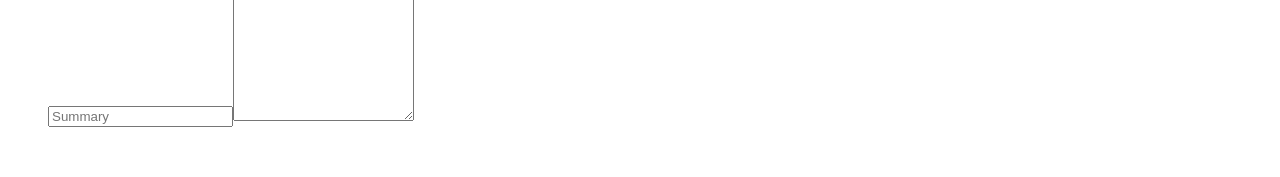
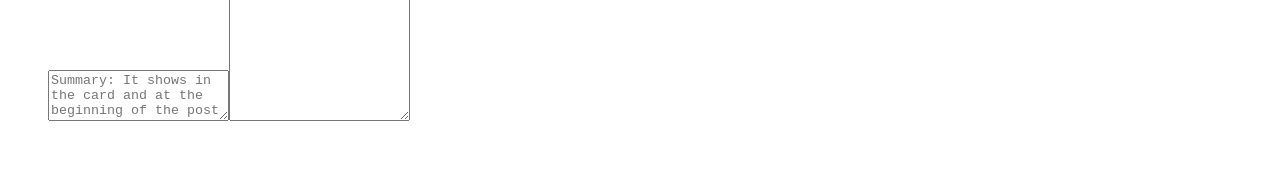
Before and after one commit to angelolucas/react-nanodegree-readable, a React (Create React App) app: page /create-post in a window 1280 px wide. Shown: the part 338-515 px from the top of the page. Built offline with nearby package versions, Linux system fonts and the light colour scheme; no server answers; what aphrodite-globals would draw is missing.

Commit message:
Input of post summary as a component

```diff
--- a/src/components/CreatePost.js
+++ b/src/components/CreatePost.js
@@ -10,7 +10,7 @@ import * as API from '../API'
 import { storePosts } from '../actions/posts'
 import { Columns, MainColumn, SideColumn } from './Grid/TwoColumns'
 import Navigation from './Navigation'
-import InputTitle from './inputs/InputTitle'
+import { InputTitle, InputSummary } from './inputs'
 
 class Create extends Component {
   handleSubmit = e => {
@@ -55,12 +55,7 @@ class Create extends Component {
             <MainColumn>
               <InputTitle />
 
-              <input
-                type="text"
-                placeholder="Summary"
-                name="summary"
-                autoComplete="off"
-              />
+              <InputSummary minRows={2} />
 
               <Textarea placeholder="body" minRows={10} name="body" />
             </MainColumn>
--- a/src/components/Post/Edit.js
+++ b/src/components/Post/Edit.js
@@ -6,7 +6,7 @@ import Textarea from 'react-textarea-autosize'
 import serializeForm from 'form-serialize'
 import { spaces, colors, buttons } from '../../theme'
 import { editPost, deletePost } from '../../actions/posts'
-import InputTitle from '../inputs/InputTitle'
+import { InputTitle, InputSummary } from '../inputs'
 
 class Edit extends Component {
   handleEdit = e => {
@@ -42,14 +42,8 @@ class Edit extends Component {
       <form onSubmit={this.handleEdit}>
         <InputTitle value={title} />
 
-        {/* Edit Summary */}
-        <Textarea
-          name="summary"
-          defaultValue={summary}
-          placeholder="Post Summary"
-        />
+        <InputSummary value={summary} />
 
-        {/* Edit Body */}
         <Textarea
           name="body"
           className={css(styles.body)}
--- a/src/components/Post/View.js
+++ b/src/components/Post/View.js
@@ -2,7 +2,7 @@ import React, { Component } from 'react'
 import PropTypes from 'prop-types'
 import { StyleSheet, css } from 'aphrodite/no-important'
 import ReactMarkdown from 'react-markdown'
-import { spaces, buttons } from '../../theme'
+import { colors, spaces, buttons } from '../../theme'
 
 class View extends Component {
   render() {
@@ -41,7 +41,9 @@ const styles = StyleSheet.create({
 
   summary: {
     padding: 10,
+    margin: 0,
     wordBreak: 'break-word',
+    color: colors.gray,
   },
 
   body: {
--- /dev/null
+++ b/src/components/inputs/InputSummary.js
@@ -0,0 +1,26 @@
+import React, { Component } from 'react'
+import PropTypes from 'prop-types'
+import Textarea from 'react-textarea-autosize'
+
+class InputSummary extends Component {
+  render() {
+    const { value, minRows = 1 } = this.props
+
+    return (
+      <Textarea
+        placeholder="Summary: It shows in the card and at the beginning of the post"
+        name="summary"
+        defaultValue={value}
+        minRows={minRows}
+        maxLength={150}
+      />
+    )
+  }
+}
+
+InputSummary.propTypes = {
+  value: PropTypes.string.isRequired,
+  minRows: PropTypes.number,
+}
+
+export default InputSummary
--- a/src/components/inputs/InputTitle.js
+++ b/src/components/inputs/InputTitle.js
@@ -26,6 +26,7 @@ class InputTitle extends Component {
           placeholder="Post Title"
           className={css(styles.input)}
           style={{ ...styles.input._definition }}
+          maxLength={80}
           onChange={e => {
             // Prevent line break
             const value = e.target.value.replace(/\n/g, '')
--- /dev/null
+++ b/src/components/inputs/index.js
@@ -0,0 +1,4 @@
+import InputTitle from './InputTitle'
+import InputSummary from './InputSummary'
+
+export { InputTitle, InputSummary }
```
